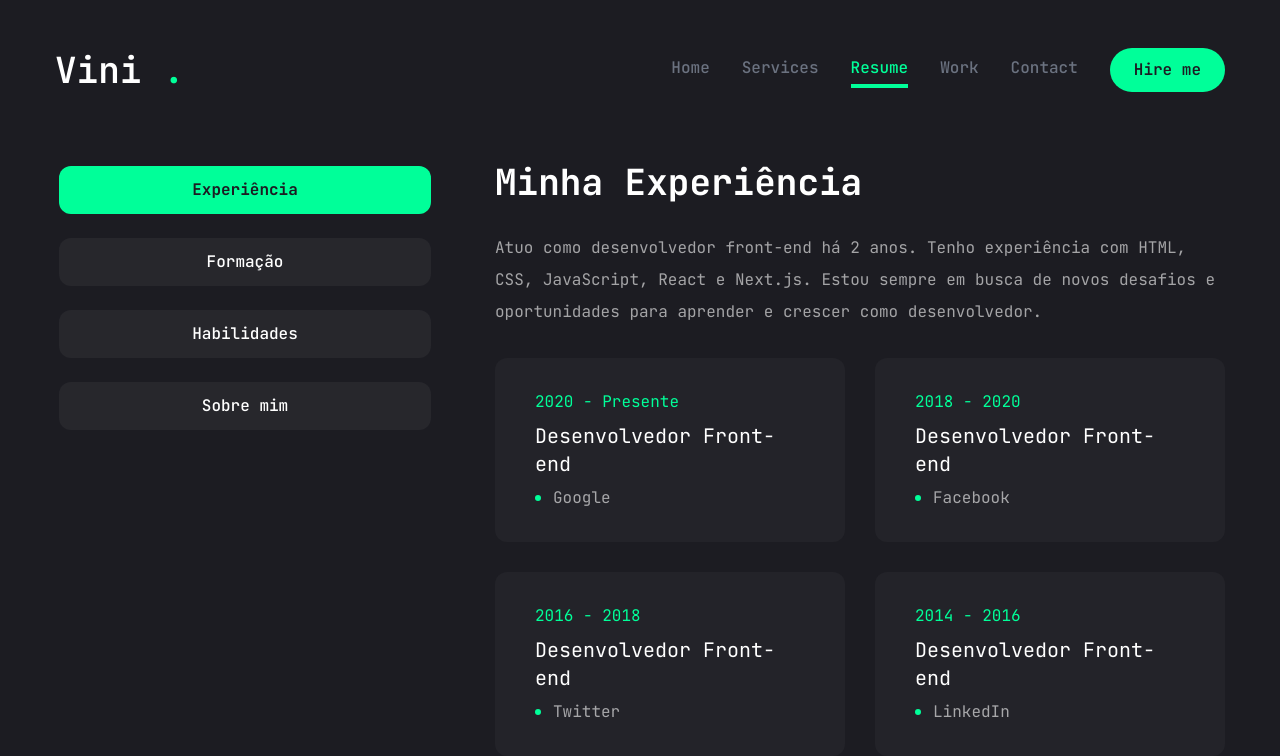
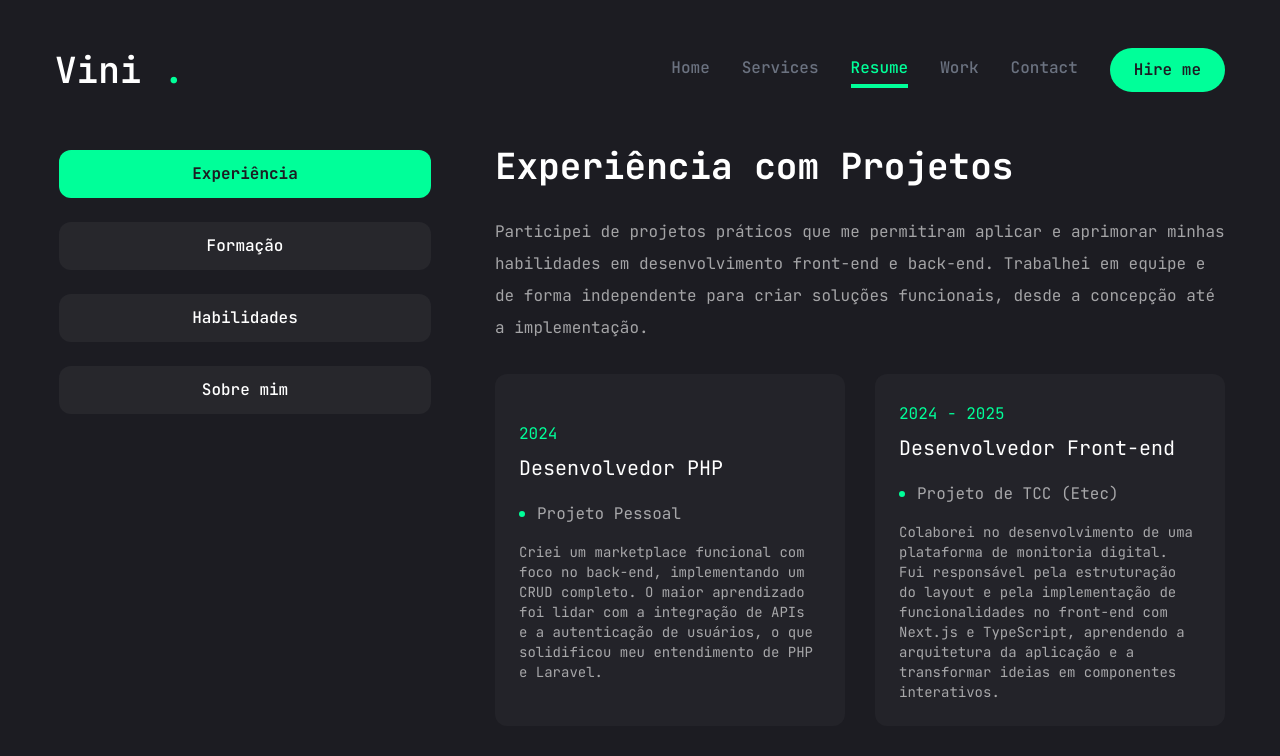
Before and after one commit to Penedov/portfolio_vini, a Next.js app: page /resume in a window 1280 px wide. Shown: the top 756 px of the page. Built offline with nearby package versions, Linux system fonts and the light colour scheme.

Commit message:
estrutura finalizada

```diff
--- a/app/page.jsx
+++ b/app/page.jsx
@@ -13,7 +13,7 @@ const Home = () => {
                 {/* Texto e Botão */}
                 <div className="text-center xl:text-left order-2 xl:order-none">
                     <span className="text-xl text-white/80">Desenvolvedor de Software</span>
-                    <h1 className="text-5xl xl:text-6xl mb-6">
+                    <h1 className="text-4xl xl:text-5xl mb-6">
                         Olá, eu sou
                         <br />
                         <span className="text-accent">Vinicius<br />Penedo</span>
--- a/app/resume/page.jsx
+++ b/app/resume/page.jsx
@@ -22,7 +22,7 @@ import { Tabs, TabsContent, TabsList, TabsTrigger } from "@/components/ui/tabs";
 const about = {
   title: "Sobre mim",
   description:
-    "Sou um desenvolvedor front-end apaixonado por criar sites bonitos, responsivos e fáceis de usar. Tenho experiência com HTML, CSS, JavaScript, React e Next.js. Estou sempre em busca de novos desafios e oportunidades para aprender e crescer como desenvolvedor.",
+    "Desenvolvedor com forte interesse em back-end e ambição de me tornar um profissional full-stack. Embora tenha mais experiência com PHP, minha paixão está em aprender e construir projetos com tecnologias como Java e TypeScript. Estou em busca da minha primeira oportunidade para colaborar em projetos desafiadores e continuar crescendo na área.",
   Info: [
     {
       fieldname: "Nome",
@@ -61,28 +61,20 @@ const about = {
 
 const experience = {
   icon: "/assets/resume/badge.svg",
-  title: "Minha Experiência",
-  description:"Atuo como desenvolvedor front-end há 2 anos. Tenho experiência com HTML, CSS, JavaScript, React e Next.js. Estou sempre em busca de novos desafios e oportunidades para aprender e crescer como desenvolvedor.",
+  title: "Experiência com Projetos",
+  description:"Participei de projetos práticos que me permitiram aplicar e aprimorar minhas habilidades em desenvolvimento front-end e back-end. Trabalhei em equipe e de forma independente para criar soluções funcionais, desde a concepção até a implementação.",
   items: [
     {
-      company: "Google",
-      position: "Desenvolvedor Front-end",
-      duration: "2020 - Presente",
+      company: "Projeto Pessoal",
+      position: "Desenvolvedor PHP",
+      duration: "2024",
+      work:" Criei um marketplace funcional com foco no back-end, implementando um CRUD completo. O maior aprendizado foi lidar com a integração de APIs e a autenticação de usuários, o que solidificou meu entendimento de PHP e Laravel.",
     },
     {
-      company: "Facebook",
+      company: "Projeto de TCC (Etec)",
       position: "Desenvolvedor Front-end",
-      duration: "2018 - 2020",
-    },
-    {
-      company: "Twitter",
-      position: "Desenvolvedor Front-end",
-      duration: "2016 - 2018",
-    },
-    {
-      company: "LinkedIn",
-      position: "Desenvolvedor Front-end",
-      duration: "2014 - 2016",
+      duration: "2024 - 2025",
+      work: "Colaborei no desenvolvimento de uma plataforma de monitoria digital. Fui responsável pela estruturação do layout e pela implementação de funcionalidades no front-end com Next.js e TypeScript, aprendendo a arquitetura da aplicação e a transformar ideias em componentes interativos.",
     },
   ]
 }
@@ -178,15 +170,20 @@ const Resume = () => {
                   <ul className="grid grid-cols-1 lg:grid-cols-2 gap-[30px]">
                     {experience.items.map((item, index) => {
                     return (
-                      <li key={index} className="bg-[#232329] h-[184px] p-6 px-10 rounded-xl flex flex-col justify-center lg:items-start gap-1">
-                        <span className="text-accent">{item.duration}</span>
-                        <h3 className="text-xl  max-w-[260px]min-h-[60p] text-center lg:text-left">{item.position}</h3>
-                        <div className="flex items-center gap-3">
-                          {/*dat*/}
-                          <span  className="w-[6px] h-[6px] rounded-full bg-accent"></span>
-                          <p className="text-white/60">{item.company}</p>
-                        </div>
-                      </li>
+                      <li
+  key={index}
+  className="bg-[#232329] p-6 rounded-xl flex flex-col justify-center lg:items-start gap-1 max-w-full"
+>
+  <span className="text-accent">{item.duration}</span>
+  <h3 className="text-xl min-h-[40px] text-center lg:text-left break-words">
+    {item.position}
+  </h3>
+  <div className="flex items-center gap-3">
+    <span className="w-[6px] h-[6px] rounded-full bg-accent"></span>
+    <p className="text-white/60 break-words">{item.company}</p>
+  </div>
+  <p className="text-white/60 mt-2 text-sm break-words">{item.work}</p>
+</li>
                     )
                     })}</ul>
                 </ScrollArea>
--- a/app/work/page.jsx
+++ b/app/work/page.jsx
@@ -20,25 +20,25 @@ import WorkSliderBtns from "@/components/ui/WorkSliderBtns";
 const projects = [
   {
     num: "01",
-    category: "frontend",
-    title: "Projeto 1",
+    category: "fullstack",
+    title: "Marketplace em PHP",
     description:
-      "Um site de portfólio construído com Next.js, Tailwind CSS e Framer Motion.",
-    stack: [{ name: "Html 5" }, { name: "Css 3" }, { name: "javascript" }],
-    image: "/assets/work/thumb1.png",
-    live: "",
-    Github: "",
+      "Desenvolvimento de um sistema de marketplace com um CRUD completo, focando na lógica de back-end, integração de APIs e autenticação de usuários.",
+    stack: [{ name: "PHP" }, { name: "Laravel" }, { name: "Bootstrap" }],
+    image: "/assets/work/thumb2.png", // Mantenha ou troque a imagem
+    live: "", // Adicione o link se estiver online
+    Github: "", // Adicione o link do repositório
   },
   {
     num: "02",
-    category: "fullstack",
-    title: "Projeto 2",
+    category: "frontend",
+    title: "Monitoria Digital",
     description:
-      "Um site de portfólio construído com Next.js, Tailwind CSS e Framer Motion.",
-    stack: [{ name: "Next.js" }, { name: "Tailwind.css" }, { name: "Node.js" }],
-    image: "/assets/work/thumb2.png",
-    live: "",
-    Github: "",
+      "Plataforma colaborativa para conectar alunos veteranos e calouros. Atuei na criação do layout e na implementação de dashboards interativos com Next.js e TypeScript.",
+    stack: [{ name: "Next.js" }, { name: "TypeScript" }, { name: "Tailwind" }, { name: "SQL" }],
+    image: "/assets/work/thumb1.png", // Mantenha ou troque a imagem
+    live: "", // Adicione o link se estiver online
+    Github: "", // Adicione o link do repositório
   },
   {
     num: "03",
--- a/components/ui/select.jsx
+++ b/components/ui/select.jsx
@@ -16,7 +16,7 @@ const SelectTrigger = React.forwardRef(({ className, children, ...props }, ref)
   <SelectPrimitive.Trigger
     ref={ref}
     className={cn(
-      "flex h-10 w-full items-center justify-between rounded-md border border-slate-200 bg-white px-3 py-2 text-sm ring-offset-white placeholder:text-slate-500 focus:outline-none focus:ring-2 focus:ring-slate-950 focus:ring-offset-2 disabled:cursor-not-allowed disabled:opacity-50 [&>span]:line-clamp-1 dark:border-slate-800 dark:bg-slate-950 dark:ring-offset-slate-950 dark:placeholder:text-slate-400 dark:focus:ring-slate-300",
+      "flex h-[48px] w-full items-center justify-between rounded-md border border-white/10 bg-primary px-4 py-5 text-base tet-white/60 placeholder:text-white/10 focus:border-accent outline-none",
       className
     )}
     {...props}>
@@ -54,7 +54,7 @@ const SelectContent = React.forwardRef(({ className, children, position = "poppe
     <SelectPrimitive.Content
       ref={ref}
       className={cn(
-        "relative z-50 max-h-96 min-w-[8rem] overflow-hidden rounded-md border border-slate-200 bg-white text-slate-950 shadow-md data-[state=open]:animate-in data-[state=closed]:animate-out data-[state=closed]:fade-out-0 data-[state=open]:fade-in-0 data-[state=closed]:zoom-out-95 data-[state=open]:zoom-in-95 data-[side=bottom]:slide-in-from-top-2 data-[side=left]:slide-in-from-right-2 data-[side=right]:slide-in-from-left-2 data-[side=top]:slide-in-from-bottom-2 dark:border-slate-800 dark:bg-slate-950 dark:text-slate-50",
+        "relative z-50 max-h-96 min-w-[8rem] overflow-hidden rounded-md border border-white/10 bg-primary text-white shadow-md data-[state=open]:animate-in data-[state=closed]:animate-out data-[state=closed]:fade-out-0 data-[state=open]:fade-in-0 data-[state=closed]:zoom-out-95 data-[state=open]:zoom-in-95 data-[side=bottom]:slide-in-from-top-2 data-[side=left]:slide-in-from-right-2 data-[side=right]:slide-in-from-left-2 data-[side=top]:slide-in-from-bottom-2 dark:border-slate-800 dark:bg-slate-950 dark:text-slate-50",
         position === "popper" &&
           "data-[side=bottom]:translate-y-1 data-[side=left]:-translate-x-1 data-[side=right]:translate-x-1 data-[side=top]:-translate-y-1",
         className
@@ -85,7 +85,7 @@ const SelectItem = React.forwardRef(({ className, children, ...props }, ref) =>
   <SelectPrimitive.Item
     ref={ref}
     className={cn(
-      "relative flex w-full cursor-default select-none items-center rounded-sm py-1.5 pl-8 pr-2 text-sm outline-none focus:bg-slate-100 focus:text-slate-900 data-[disabled]:pointer-events-none data-[disabled]:opacity-50 dark:focus:bg-slate-800 dark:focus:text-slate-50",
+      "relative flex w-full cursor-default select-none items-center rounded-sm py-1.5 pl-8 pr-2 text-sm outline-none focus:bg-accent focus:text-primary data-[disabled]:pointer-events-none data-[disabled]:opacity-50 dark:focus:bg-slate-800 dark:focus:text-slate-50",
       className
     )}
     {...props}>
--- a/components/ui/textarea.jsx
+++ b/components/ui/textarea.jsx
@@ -6,7 +6,7 @@ const Textarea = React.forwardRef(({ className, ...props }, ref) => {
   return (
     (<textarea
       className={cn(
-        "flex min-h-[80px] w-full rounded-md border border-slate-200 bg-white px-3 py-2 text-base ring-offset-white placeholder:text-slate-500 focus-visible:outline-none focus-visible:ring-2 focus-visible:ring-slate-950 focus-visible:ring-offset-2 disabled:cursor-not-allowed disabled:opacity-50 md:text-sm dark:border-slate-800 dark:bg-slate-950 dark:ring-offset-slate-950 dark:placeholder:text-slate-400 dark:focus-visible:ring-slate-300",
+        "flex mini-h-[80px] w-full rounded-md border border-white/10 bg-primary px-4 py-5 text-base placeholder:text-white/60 focus-visible:outline-none focus-visible:ring-1 focus-visible:ring-accent focus-visible:ring-offset-0 disabled:cursor-not-allowed disabled:opacity-50",
         className
       )}
       ref={ref}
```
Also changed, not shown: app/contact/page.jsx (+39 -1 lines).
